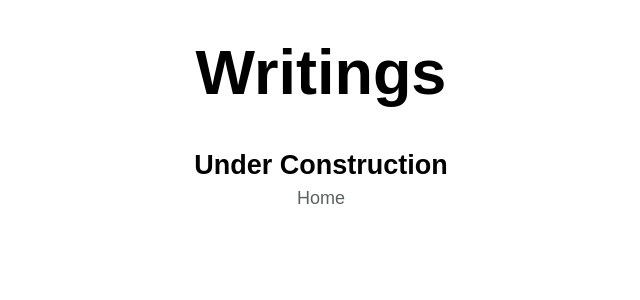
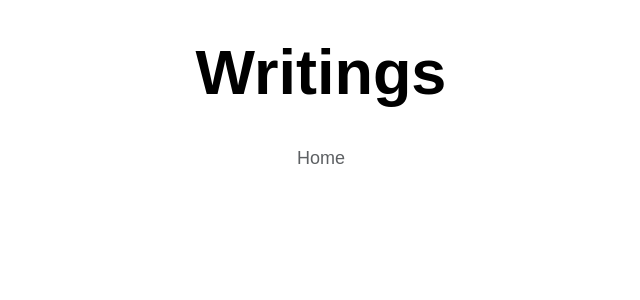
Before and after one commit to kwilson05/kwilson05.github.io, a Jekyll site: the page built from blog/index.html, in a window 1280 px wide. Shown: the top 300 px of the page, without its empty margins (319-959 px from the left). Built offline with Jekyll 4.4.1, drawn with Linux system fonts in a browser that asks for light colours.

Commit message:
Update index.html

```diff
--- a/blog/index.html
+++ b/blog/index.html
@@ -5,7 +5,6 @@ layout: blog
 
 <section class=flex-column-center>
 <h1 class="page-title">Writings</h1>
-  <h1> Under Construction</h1>
 <ol>
   {% for post in site.posts %}
     <li>
```
